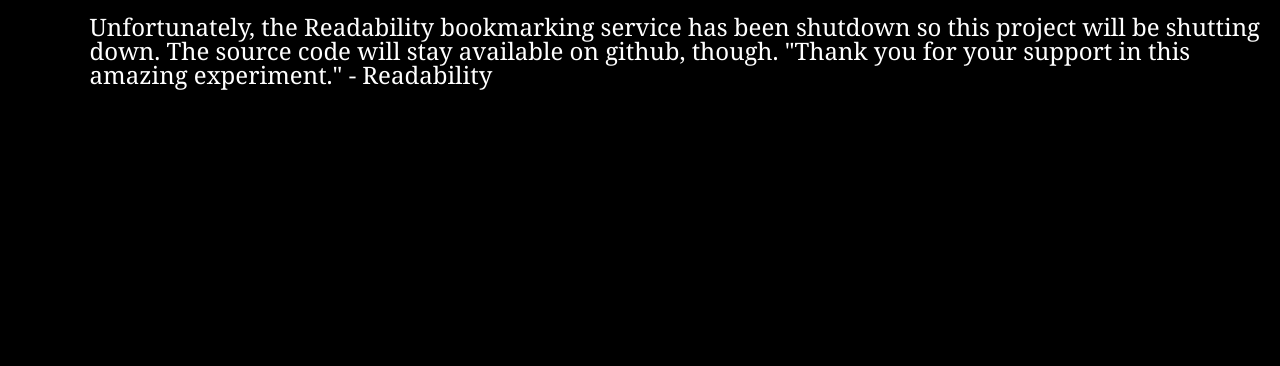
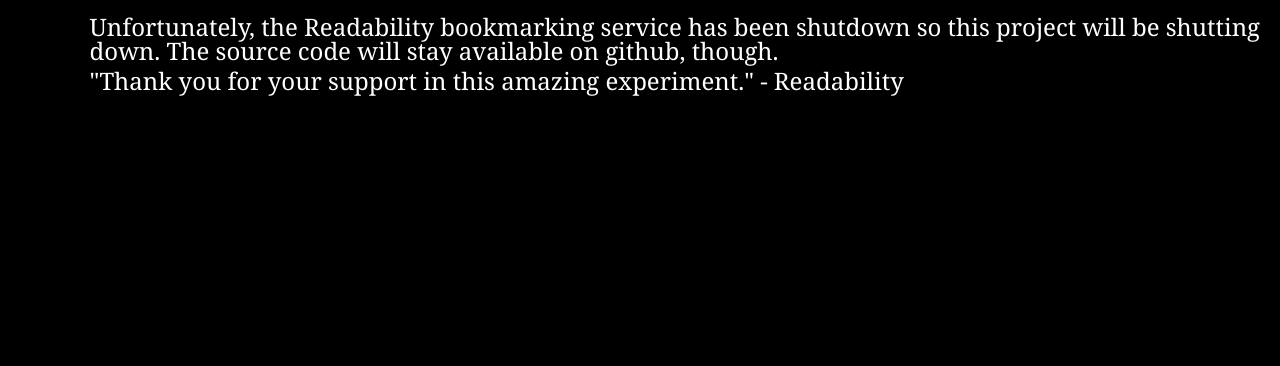
Before and after one commit to now-readable/now-readable, a plain HTML site: page index.html in a window 1280 px wide. Shown: the part 434-800 px from the top of the page. Drawn offline with Linux system fonts and the light colour scheme.

Commit message:
Update index.html

```diff
--- a/index.html
+++ b/index.html
@@ -24,9 +24,9 @@
 			<li><h2>Offline first Readability client for Windows Phone.</h2></li>
 			<li><h2><a href="https://github.com/now-readable/now-readable">source.</a></h2></li>
 			<li><h2 style="text-decoration: line-through;">Get it now.</h2></li>
-			<li><h3>Unfortunately, the Readability bookmarking service has been shutdown so this project will be shutting down. The source code will stay available on github, though.
-
-				"Thank you for your support in this amazing experiment." - Readability</h3></li>
+			<li><h3>Unfortunately, the Readability bookmarking service has been shutdown so this project will be shutting down.
+The source code will stay available on github, though.</h3></li>
+			<li><h3>"Thank you for your support in this amazing experiment." - Readability</h3></li>
 		</ul>
 	</div>
 	<a href="https://github.com/now-readable/now-readable"><img style="position: absolute; top: 0; right: 0; border: 0;" src="https://camo.githubusercontent.com/365986a132ccd6a44c23a9169022c0b5c890c387/68747470733a2f2f73332e616d617a6f6e6177732e636f6d2f6769746875622f726962626f6e732f666f726b6d655f72696768745f7265645f6161303030302e706e67" alt="Fork me on GitHub" data-canonical-src="https://s3.amazonaws.com/github/ribbons/forkme_right_red_aa0000.png"></a>
```
